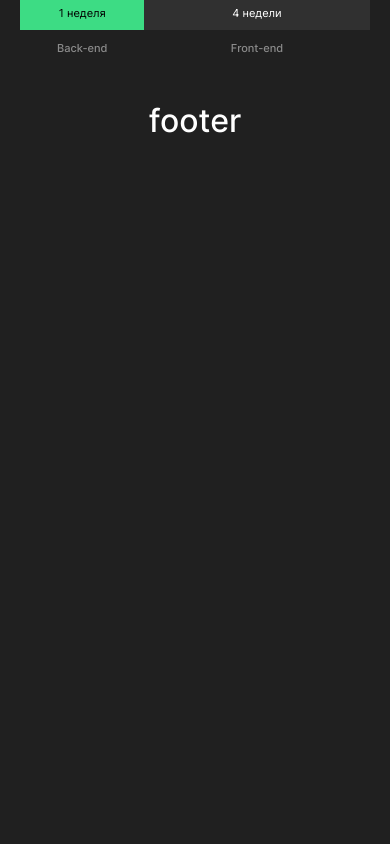
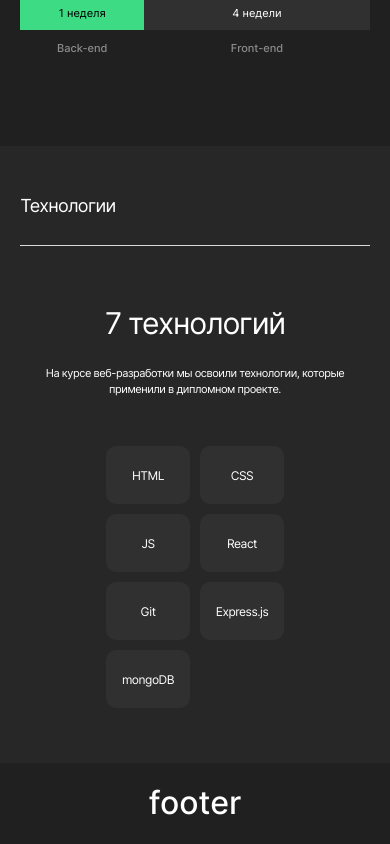
Before and after one commit to vlad-prog93/movies, a React (Create React App) app in the folder client/: page / in a window 390 px wide. Shown: the part 1115-1959 px from the top of the page. Before the commit the page ends 1277 px from the top, so only its background shows below. Built offline with nearby package versions, Linux system fonts and the light colour scheme.

Commit message:
сделан pixel perfect на techs

```diff
--- a/client/src/components/Project/Project.css
+++ b/client/src/components/Project/Project.css
@@ -1,4 +1,6 @@
-.project {}
+.project {
+  margin-bottom: 101px;
+}
 
 .project__list {
 
@@ -17,6 +19,7 @@
 @media all and (max-width: 780px) {
   .project {
     padding: 0 20px;
+    margin-bottom: 81px;
   }
 
   .project__list {
--- a/client/src/components/Techs/Techs.css
+++ b/client/src/components/Techs/Techs.css
@@ -1,7 +1,23 @@
 .techs {
   width: 100%;
-  padding: 100px 0;
+  padding: 85px 0 100px;
   background-color: var(--color-bg-grey);
+}
+
+@media all and (max-width: 780px) {
+  .techs {
+    padding: 76px 22px 88px;
+  }
+
+  .techs {
+    padding: 37px 3px 55px;
+  }
+}
+
+@media all and (max-width: 525px) {
+  .techs {
+    padding: 37px 3px 55px;
+  }
 }
 
 .techs__title {
@@ -15,7 +31,8 @@
 }
 
 .techs__desc {
-  margin-bottom: 100px;
+  margin: 0 auto 100px;
+  max-width: 460px;
 
   font-weight: 400;
   font-size: 14px;
@@ -24,9 +41,43 @@
   letter-spacing: -0.04em;
 }
 
+@media all and (max-width: 780px) {
+
+  .techs__title {
+    margin: 79px auto 21px;
+  }
+
+  .techs__desc {
+    margin: 0 auto 84px;
+
+    font-size: 12px;
+    line-height: 18px;
+
+  }
+}
+
+@media all and (max-width: 525px) {
+
+  .techs__title {
+    margin: 59px auto 24px;
+
+    font-size: 30px;
+    line-height: 36px;
+  }
+
+  .techs__desc {
+    margin: 0 auto 49px;
+
+    font-size: 11px;
+    line-height: 16px;
+
+  }
+}
+
 .techs__list {
   display: flex;
   justify-content: center;
+  flex-wrap: wrap;
   gap: 10px;
 
   list-style-type: none;
@@ -52,3 +103,22 @@
   background: var(--color-item-grey);
   border-radius: 10px;
 }
+
+@media all and (max-width: 780px) {
+  .techs__item {
+    flex-basis: 84px;
+    font-size: 12px;
+    line-height: 15px;
+    min-height: 58px;
+  }
+}
+
+
+@media all and (max-width: 525px) {
+  .techs__list {
+    margin: 0 auto;
+
+    justify-content: flex-start;
+    max-width: 178px;
+  }
+}
--- a/client/src/components/Techs/index.tsx
+++ b/client/src/components/Techs/index.tsx
@@ -15,7 +15,7 @@ const Techs = () => {
         <h2 className='techs__title'>7 технологий</h2>
         <p className="techs__desc">На курсе веб-разработки мы освоили технологии, которые применили в дипломном проекте.</p>
         <ul className="techs__list">
-          {['HTML', 'CSS', 'JS', 'TS', 'React', 'Redux', 'Git', 'Express.js', 'mongoDB'].map((item) => <li className="techs__item">{item}</li>)}
+          {['HTML', 'CSS', 'JS', 'React', 'Git', 'Express.js', 'mongoDB'].map((item) => <li className="techs__item">{item}</li>)}
         </ul>
       </Container>
     </section>
--- a/client/src/pages/index.tsx
+++ b/client/src/pages/index.tsx
@@ -10,8 +10,8 @@ const Home = () => {
     <main className='home'>
       <Intro />
       <Project />
-      {/* <Techs />
-      <Student /> */}
+      <Techs />
+      {/* <Student /> */}
     </main>
   )
 }
```
